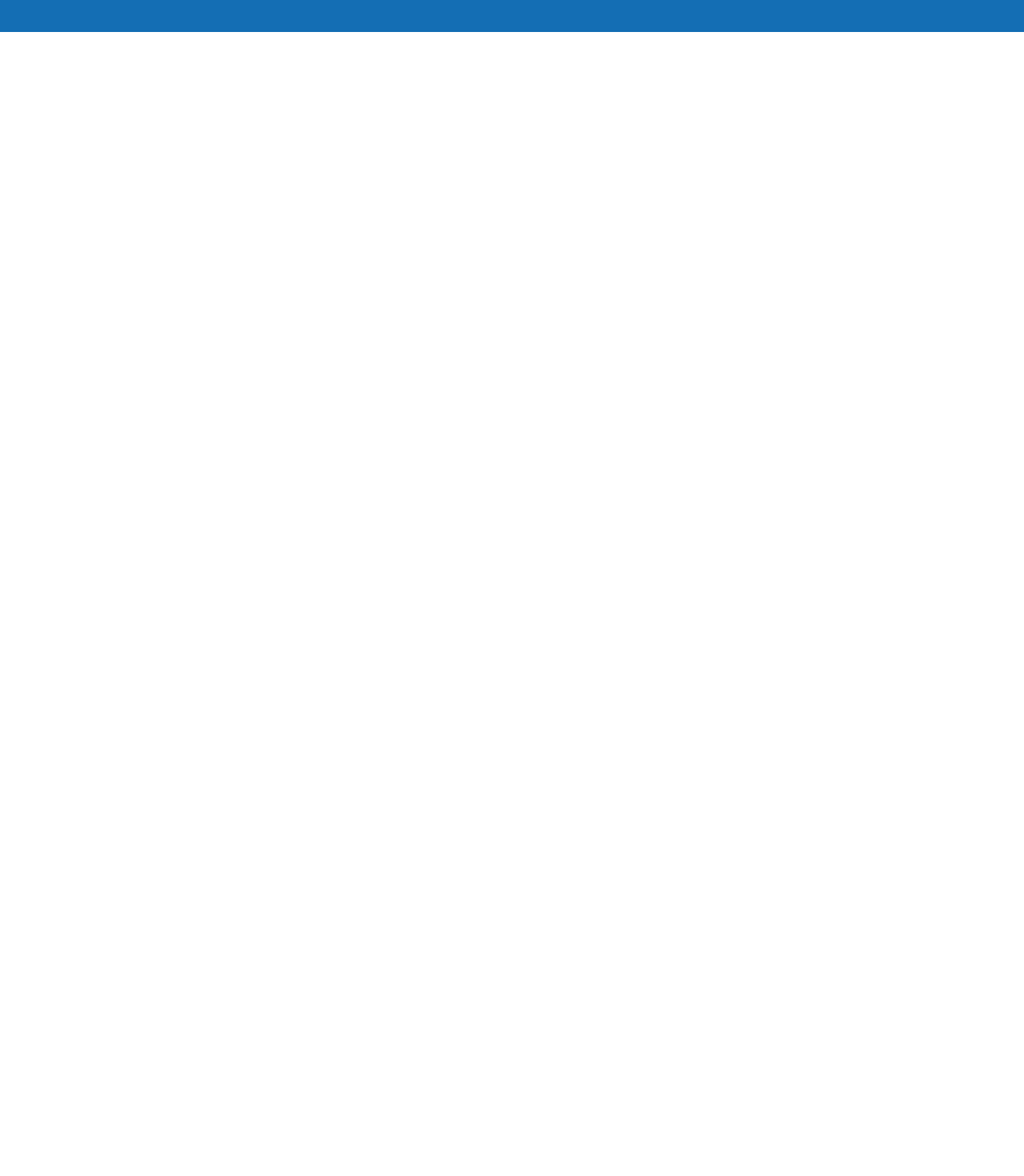
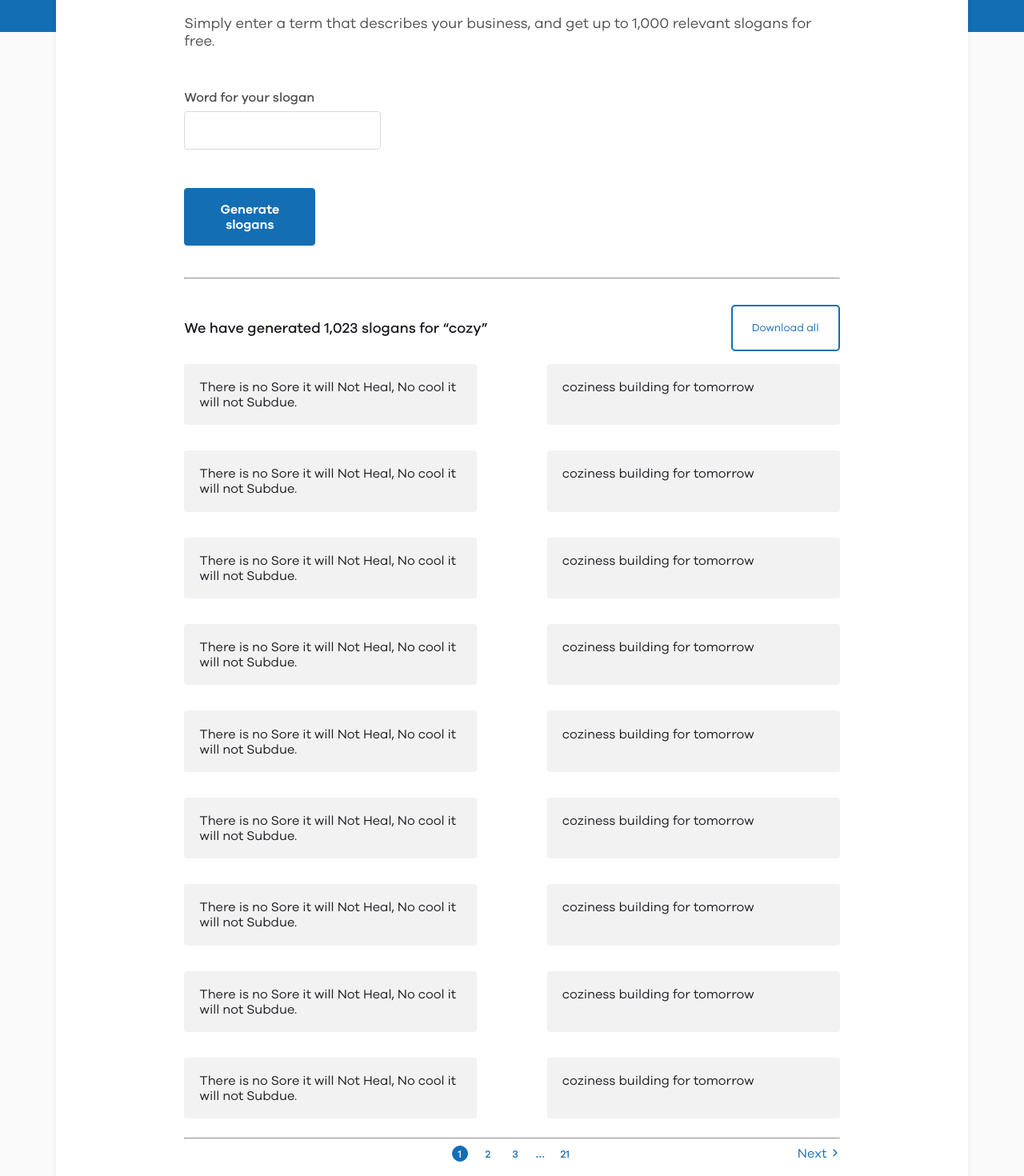
Before and after one commit to bhagat-hrishi/Dukaan-FrontEnd-Assignment, a React (Create React App) app: page / in a window 1280 px wide. Shown: the part 260-1730 px from the top of the page at 80% size. Before the commit the page ends 800 px from the top, so only its background shows below. Built offline with nearby package versions, Linux system fonts and the light colour scheme.

Commit message:
Adding SloganMaker Component

```diff
--- a/src/components/Home/Home.js
+++ b/src/components/Home/Home.js
@@ -1,12 +1,13 @@
 import React from 'react'
 import Nav from '../Nav/Nav'
 
+import SloganMaker from '../SloganMaker/SloganMaker'
 import './Home.css'
 const Home=()=>{
     return (
        <div className='home'>
         <Nav />
-
+        <SloganMaker/>
        </div>
     )
 }
--- /dev/null
+++ b/src/components/SloganMaker/SloganMaker.css
@@ -0,0 +1,163 @@
+.slogan-container{
+   background: #FAFAFA;
+   box-sizing: border-box;
+   padding: 0;
+   margin: 0;
+}
+
+.slogan-main-container{
+    width: 64%;
+    z-index: 0;
+    margin: auto;
+    background: #FFFFFF;
+    box-shadow: 0px 2px 8px rgba(26, 24, 30, 0.06);
+    border-radius: 8px;
+    position: relative;
+    bottom:150px;
+    padding: 3rem 10rem;
+
+}
+
+.slogan-main-container__title{
+    font-family: 'Galano Grotesque Semibold';
+}
+.slogan-main-container__info{
+    color:  #4D4D4D;
+    font-family: 'Galano Grotesque Regular';
+    font-size: large;
+
+}
+#generate-slogan-form{
+    display: flex;
+    flex-direction: column;
+    padding: 2rem 0;
+}
+.input-lable{
+    margin-bottom: .5rem;
+    color: #4D4D4D;
+    font-family: 'Galano Grotesque Medium';
+
+}
+#slogan-word{
+    width: 30%;
+    margin-bottom: 3rem;
+    border: 1px solid #D9D9D9;
+    box-sizing: border-box;
+    border-radius: 4px;
+    height: 48px;
+}
+
+#generate-slogan-btn{
+    background: #146EB4;
+    border-radius: 4px;
+    max-width: 20%;
+    font-family: 'Galano Grotesque Semibold';
+    border: 1px solid #146EB4;
+    font-size: medium;
+    color: #ffffff;
+    padding: 1rem;
+    cursor: pointer;
+}
+
+.slogans-metadata{
+    display: flex;
+    justify-content: space-between;
+    margin-top: 2rem;
+}
+.slogans-metadata-count{
+    color: #1A181E;
+    font-family: 'Galano Grotesque Medium';
+    font-size: large;
+
+
+}
+.download-all-slogans-btn{
+    color: #146EB4;
+    background: #FFFFFF;
+    border-radius: 5px;
+    border: 2px solid #146EB4;
+    cursor: pointer;
+    /* width: 15%; */
+    padding: 0rem 1.5rem;
+    font-family: 'Galano Grotesque Regular';
+}
+.download-all-slogans-btn:hover {
+    color: #ffffff;
+    background: #146EB4;
+    border: 2px solid #ffffff;
+}
+
+.all-slogans{
+    display: flex;
+    flex-wrap: wrap;
+    justify-content: space-between;
+}
+
+/*look following css*/
+.single-slogan{
+    width: 40%;
+
+    cursor: pointer;
+    color: #1A181E;
+    font-family: 'Galano Grotesque Regular';
+    padding: 1.2rem;
+    background: #F2F2F2;
+    border-radius: 4px;
+    /* margin:1rem ;change this please */
+}
+
+.single-slogan:nth-child(odd){
+    margin: 1rem .5rem 1rem 0rem;
+}
+.single-slogan:nth-child(even){
+    margin: 1rem 0rem 1rem .5rem;
+}
+.single-slogan:hover{
+      box-shadow: 0 1px 2px 0 rgba(0, 0, 0, 0.2), 0 6px 20px 0 rgba(0, 0, 0, 0.19);
+}
+.slogan-controller{
+    display: flex;
+    /* flex-direction: row-reverse; */
+    /* align-items: center; */
+    justify-content: center;
+    position: relative;
+}
+
+.number{
+    font-family: 'Galano Grotesque Medium';
+    font-size: medium;
+    color: #146EB4;
+    margin: 0 .5rem;
+    width: 15px;
+    height: 15px;
+    display: inline-block;
+    font-size: small;
+    padding: .1rem;
+    cursor: pointer;
+    text-align: center;
+}
+.number:hover{
+    border: 1px solid #146EB4;
+    border-radius: 50%;
+}
+.active{
+    border-radius: 50%;
+    background: #146EB4;
+    color: #ffffff;
+    border: 1px solid #146EB4;
+}
+.delimiter{
+    color: #146EB4;
+    margin: 0 .5rem;
+}
+.next-controller{
+    font-family: 'Galano Grotesque Regular';
+    color: #146EB4;
+    cursor: pointer;
+    position: absolute;
+    right: 0;
+}
+
+.line{
+    border-top:90px thin #D9D9D9;
+}
--- /dev/null
+++ b/src/components/SloganMaker/SloganMaker.js
@@ -0,0 +1,110 @@
+import React,{useEffect} from 'react'
+import './SloganMaker.css'
+import {ReactComponent as NextArrow} from '../../assets/other/next-arrow.svg'
+
+const slogans=[
+    {
+        content:"There is no Sore it will Not Heal, No cool it will not Subdue."
+    },
+    {
+        content:"coziness building for tomorrow"
+    },
+    {
+        content:"There is no Sore it will Not Heal, No cool it will not Subdue."
+    },
+    {
+        content:"coziness building for tomorrow"
+    },
+    {
+        content:"There is no Sore it will Not Heal, No cool it will not Subdue."
+    },
+    {
+        content:"coziness building for tomorrow"
+    },
+    {
+        content:"There is no Sore it will Not Heal, No cool it will not Subdue."
+    },
+    {
+        content:"coziness building for tomorrow"
+    },
+    {
+        content:"There is no Sore it will Not Heal, No cool it will not Subdue."
+    },
+    {
+        content:"coziness building for tomorrow"
+    },
+    {
+        content:"There is no Sore it will Not Heal, No cool it will not Subdue."
+    },
+    {
+        content:"coziness building for tomorrow"
+    },
+    {
+        content:"There is no Sore it will Not Heal, No cool it will not Subdue."
+    },
+    {
+        content:"coziness building for tomorrow"
+    },
+    {
+        content:"There is no Sore it will Not Heal, No cool it will not Subdue."
+    },
+    {
+        content:"coziness building for tomorrow"
+    },
+    {
+        content:"There is no Sore it will Not Heal, No cool it will not Subdue."
+    },
+    {
+        content:"coziness building for tomorrow"
+    }
+]
+const SloganMaker=()=>{
+
+    const generateSloganFormHandler =(e)=>{
+        e.preventDefault();
+    }
+    return (
+        <div className='slogan-container'>
+            <div className='slogan-main-container'>
+                <h1 className='slogan-main-container__title'>Free slogan maker</h1>
+                <p className='slogan-main-container__info'>Simply enter a term that describes your business, and get up to 1,000 relevant slogans for free.</p>
+
+                <form id='generate-slogan-form' onSubmit={generateSloganFormHandler}>
+
+                    <label className='input-lable' htmlFor='slogan-word'>Word for your slogan</label>
+                    <input id='slogan-word'></input>
+                    <button  id='generate-slogan-btn'>Generate slogans</button>
+                </form>
+                <hr className='line'/>
+                <div className='slogans-metadata'>
+                    <p className='slogans-metadata-count'>We have generated 1,023 slogans for “cozy”</p>
+                    <button className='download-all-slogans-btn'>Download all</button>
+                </div>
+                <div className='all-slogans'>
+                    {
+                        slogans.map((singleSlogan,index) =>{
+                            return(
+                                <div key={index+1} className='single-slogan' >
+                                    {singleSlogan.content}
+                                </div>
+                            )
+                        })
+                    }
+                </div>
+                <hr className='line' />
+                <div className='slogan-controller'>
+                    <div>
+                        <span className='number active'>1</span>
+                        <span className='number'>2</span>
+                        <span className='number'>3</span>
+                        <span className='delimiter'>...</span>
+                        <span className='number'>21</span>
+                    </div>
+                    <div className='next-controller'>Next <NextArrow/> </div>
+                </div>
+            </div>
+        </div>
+    )
+}
+
+export default SloganMaker
```
